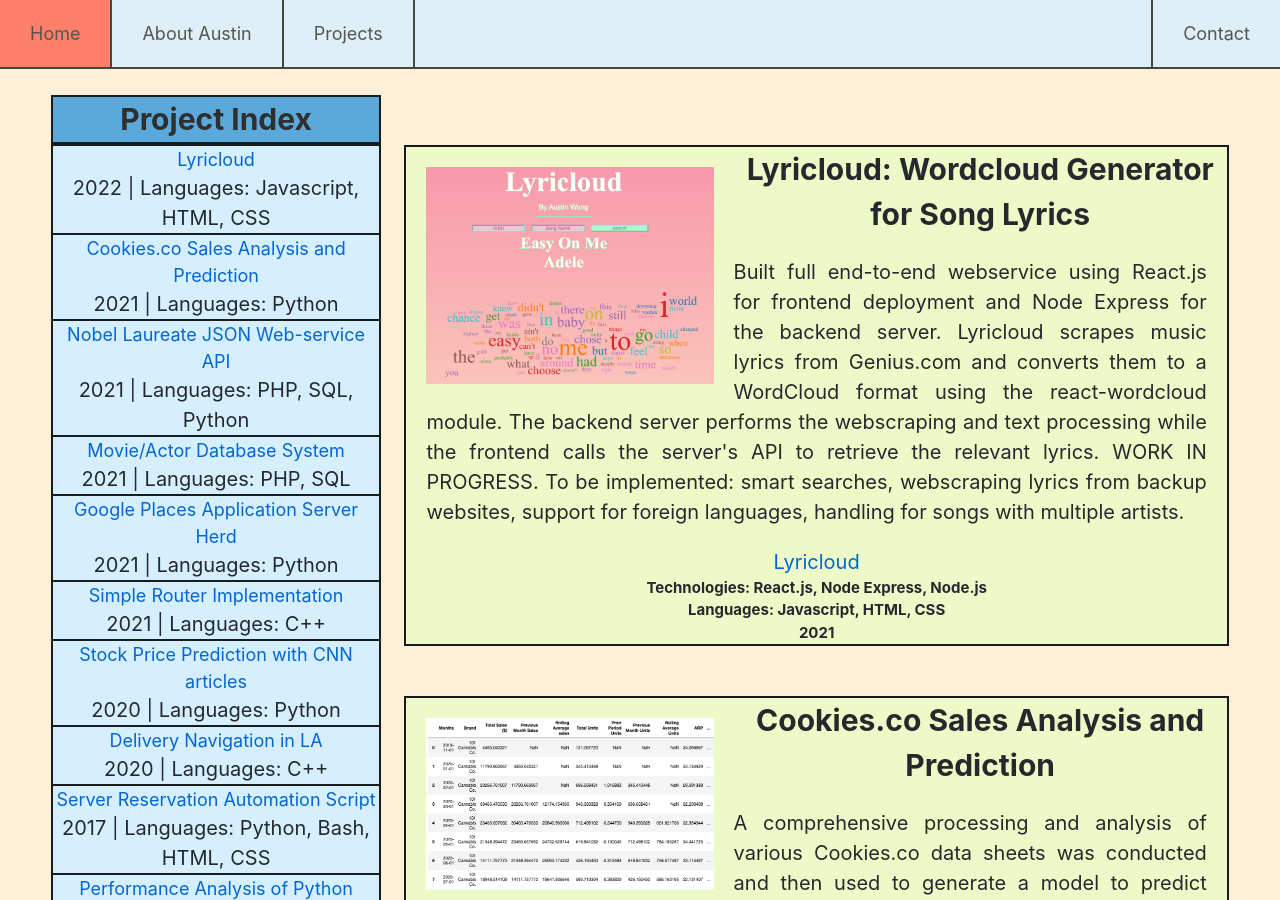
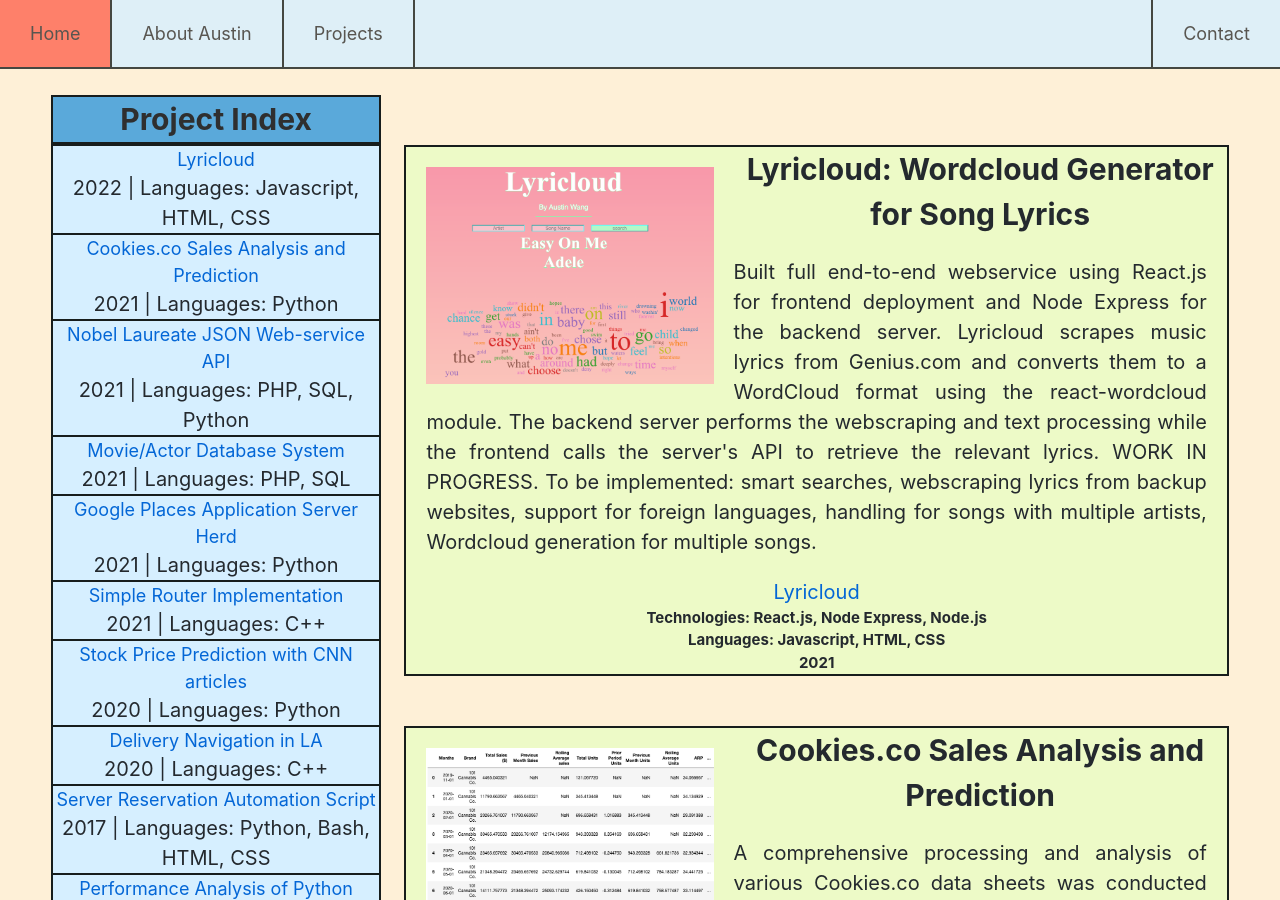
Before and after one commit to AustinWang2312/AustinWang2312.github.io, a Jekyll site: the page built from projects.md, in a window 1280 px wide and 900 px high, scrolled down 667 px. Built offline with Jekyll 4.4.1, drawn with Linux system fonts in a browser that asks for light colours.

Commit message:
added lyricloud project

```diff
--- a/projects.md
+++ b/projects.md
@@ -79,7 +79,7 @@
                 </div>
                 <h2>Lyricloud: Wordcloud Generator for Song Lyrics</h2>
                 <div style="margin: 20px;">
-                Built full end-to-end webservice using React.js for frontend deployment and Node Express for the backend server. Lyricloud scrapes music lyrics from Genius.com and converts them to a WordCloud format using the react-wordcloud module. The backend server performs the webscraping and text processing while the frontend calls the server's API to retrieve the relevant lyrics. WORK IN PROGRESS. To be implemented: smart searches, webscraping lyrics from backup websites, support for foreign languages, handling for songs with multiple artists.
+                Built full end-to-end webservice using React.js for frontend deployment and Node Express for the backend server. Lyricloud scrapes music lyrics from Genius.com and converts them to a WordCloud format using the react-wordcloud module. The backend server performs the webscraping and text processing while the frontend calls the server's API to retrieve the relevant lyrics. WORK IN PROGRESS. To be implemented: smart searches, webscraping lyrics from backup websites, support for foreign languages, handling for songs with multiple artists, Wordcloud generation for multiple songs.
                 </div>
                 <div style="width:100%;">
                     <div style="text-align:center;">
```
